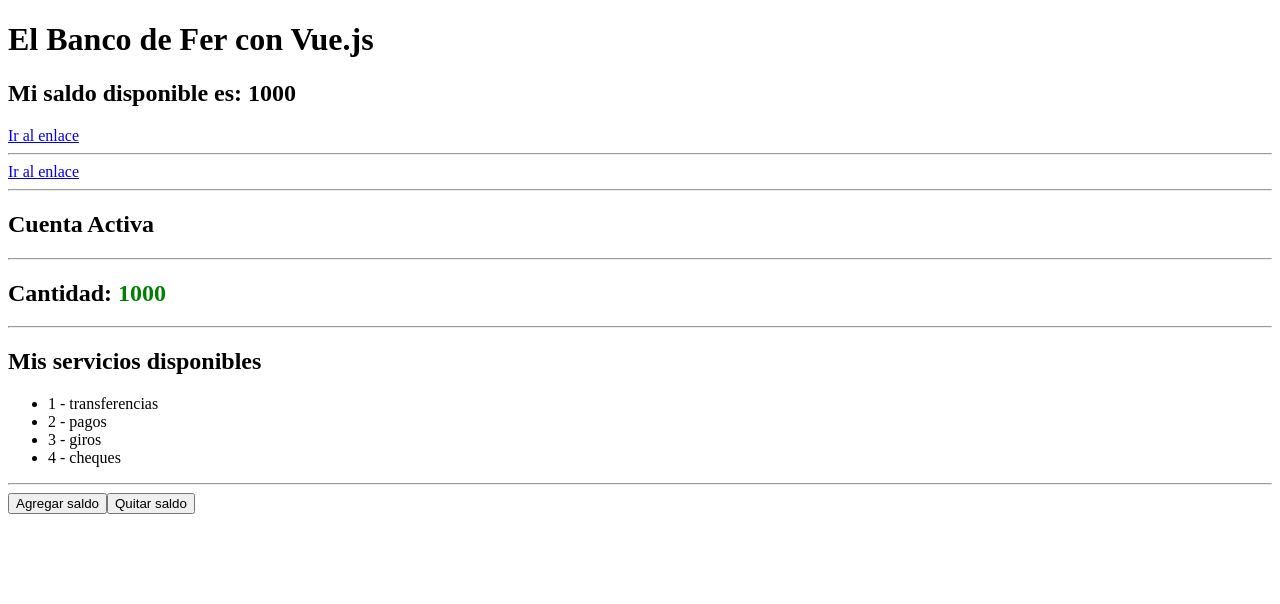
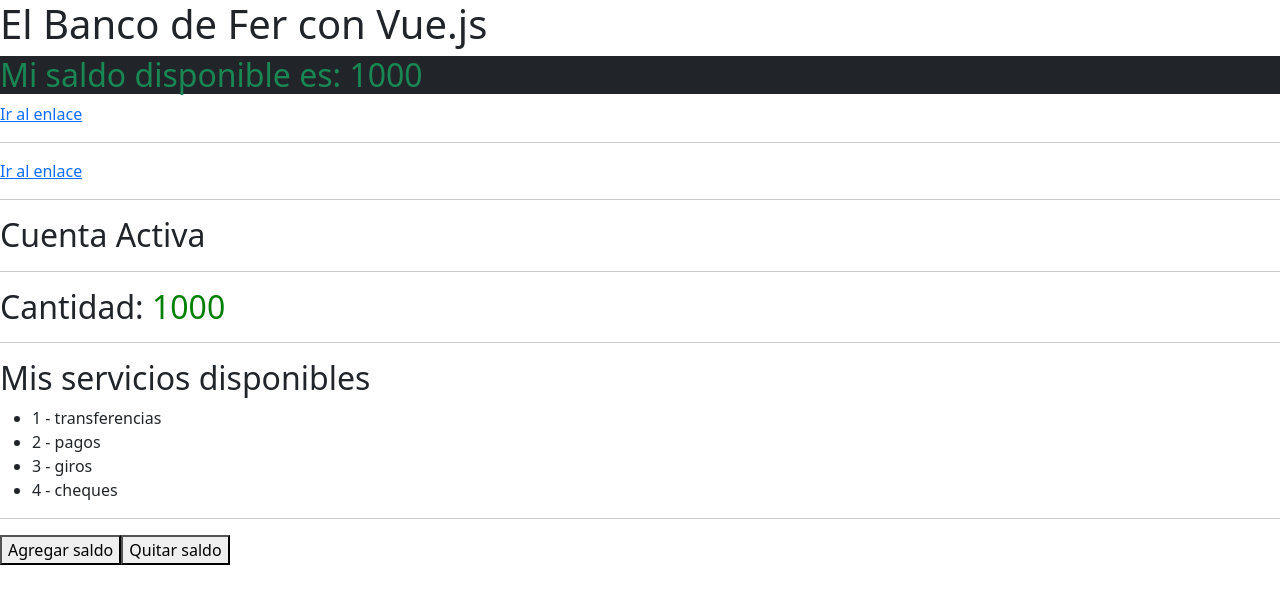
Before and after one commit to fenixfer/Vuejs, a plain HTML site: page index.html in a window 1280 px wide. Drawn offline with nearby package versions, Linux system fonts and the light colour scheme.

Commit message:
Realizando cambios

```diff
--- a/index.html
+++ b/index.html
@@ -7,6 +7,9 @@
     <title>Vue</title>
 
     <script src="https://unpkg.com/vue@next"></script>
+
+    <!-- Bootstrap CSS -->
+    <link href="https://cdn.jsdelivr.net/npm/bootstrap@5.1.0/dist/css/bootstrap.min.css" rel="stylesheet" integrity="sha384-KyZXEAg3QhqLMpG8r+8fhAXLRk2vvoC2f3B09zVXn8CA5QIVfZOJ3BCsw2P0p/We" crossorigin="anonymous">
 </head>
 <body>
     <div id="app">
@@ -14,7 +17,13 @@
         <h1>{{titulo}}</h1>
         <!--Haciendo una expresión ocupando operador ternario-->
         <!--<h2>{{cantidad >= 1000 ? 'Es mayor o igual a mil' : 'Es menor a mil'}}</h2>-->
-        <h2>Mi saldo disponible es: {{cantidad}}</h2>
+        <!--Utilizando Bootstrap fondo negro y letras color verde-->
+        <!--succes y danger es para letras color verdes y rojas respectivamente-->
+        <!--!Ocupamos el v-bind : para hacer una accón de los atributos del mismo bootstrap jeje-->
+        <!--!Y para validación ocupamos corchetes-->
+        <h2 class="bg-dark" :class="[cantidad >500 ? 'text-success':'text-danger']">
+            Mi saldo disponible es: {{cantidad}}
+        </h2>
         <!--Para insertar un enlace desde vuew no es necesario colocar las dobles llaves-->
         <!--Utilizamos v-bind antes del href-->
         <a v-bind:href="enlace">Ir al enlace</a>
@@ -73,7 +82,7 @@
         <!--!Al poner disabled cuando acabe el método ya no va a seguir presionando el button pero creamos un booleano desactivar-->
         <!--Ocupamos el v-bin osea los : para un acto-->
         <!--!Ocupamos parámetros este párametro se lo enviamos a methods-->
-        <button @click="quitarSaldo(500)" :disabled='desactivar'>Quitar saldo</button>
+        <button @click="quitarSaldo(100)" :disabled='desactivar'>Quitar saldo</button>
 
 
     </div>
```
